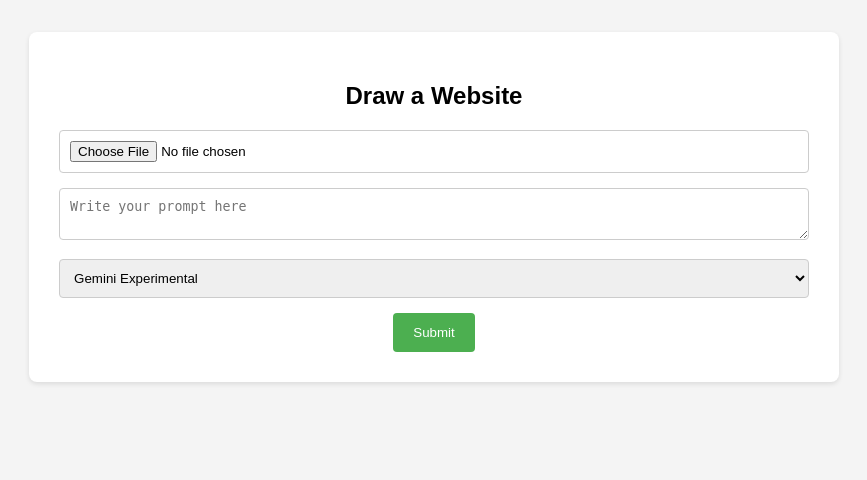
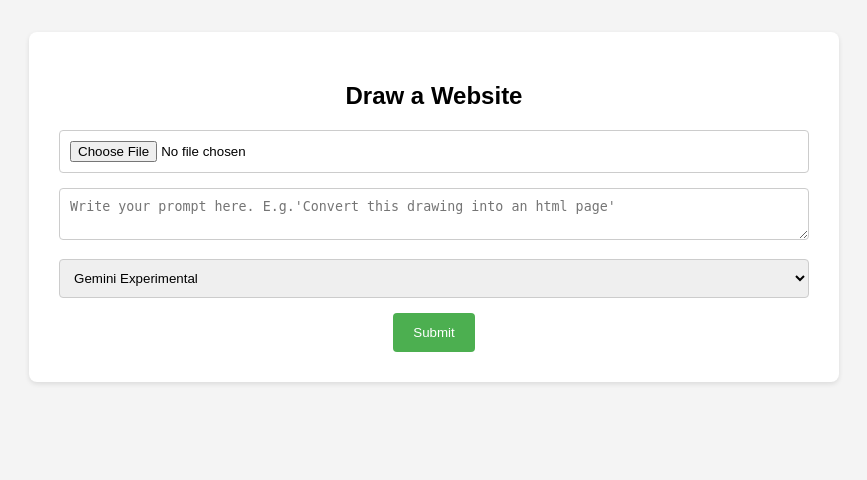
Before and after one commit to iamthuya/draw-a-website, a Flask app: page / in a window 1280 px wide. Shown: the part 201-681 px from the top of the page, without its empty margins (206-1073 px from the left). Run offline with Flask 3, Linux system fonts and the light colour scheme.

Commit message:
edited prompt hint

```diff
--- a/templates/index.html
+++ b/templates/index.html
@@ -45,7 +45,7 @@
         <h2>Draw a Website</h2>
         <form action="/response" method="post" enctype="multipart/form-data">
             <input type="file" id="image-upload" name="image-upload" accept=".png, .jpg, .jpeg">
-            <textarea name="prompt" placeholder="Write your prompt here"></textarea>
+            <textarea name="prompt" placeholder="Write your prompt here. E.g.'Convert this drawing into an html page'"></textarea>
             <select name="model">
                 <option value="gemini-experimental">Gemini Experimental</option>
                 <option value="gemini-1.5-pro-preview-0409">Gemini 1.5 Pro Preview</option>
```
